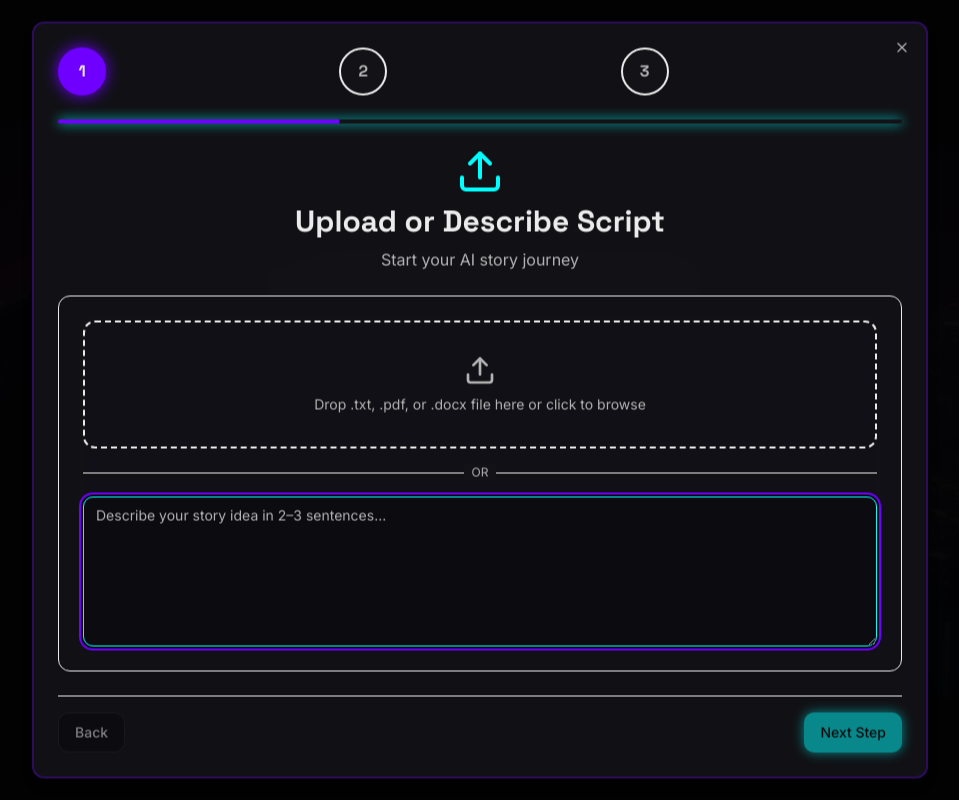
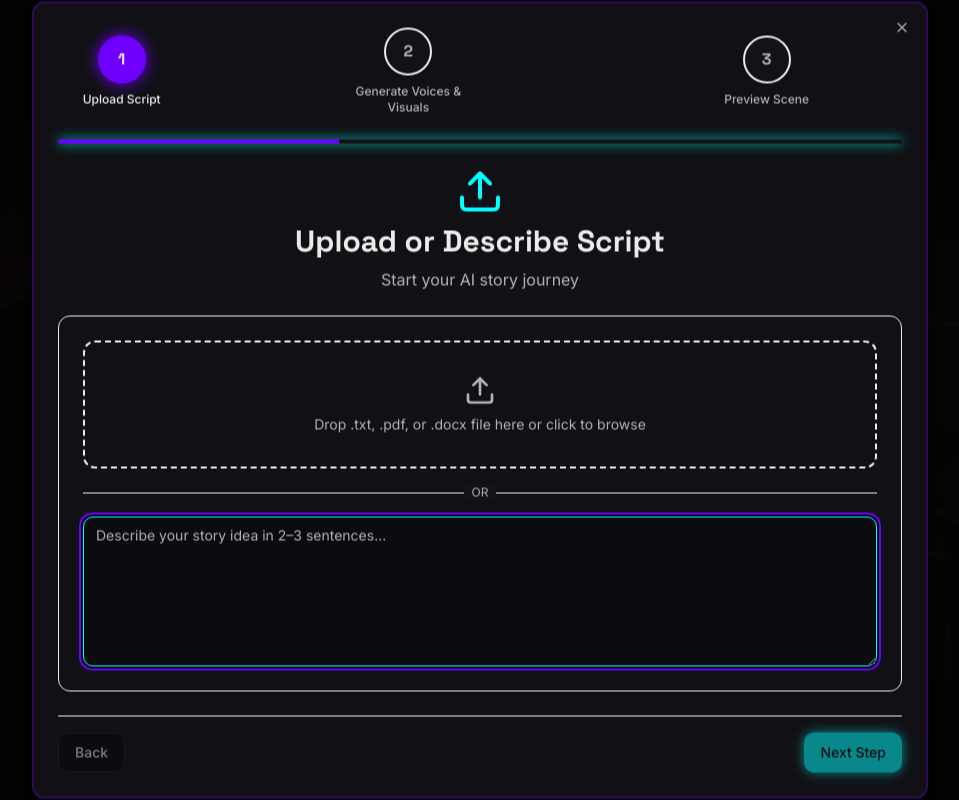
Before and after one commit to HexaToken/cineverse-story-studio, a React (Vite) app: page / in a window 1280 px wide. Both pictures are taken after a click on the button "Create with AI". Shown: the top 800 px of the page, without its empty margins (160-1119 px from the left). Built offline with nearby package versions, Linux system fonts and the light colour scheme; the HTML template or start-up script is replaced by a standard one.

Commit message:
feat: Add step details to creator wizard

```diff
--- a/src/components/CreatorWizard.tsx
+++ b/src/components/CreatorWizard.tsx
@@ -49,25 +49,36 @@ const CreatorWizard = ({ open, onOpenChange }: CreatorWizardProps) => {
       <DialogContent className="max-w-4xl bg-surface/95 backdrop-blur-xl border-2 border-primary/30 shadow-glow-purple">
         <div className="space-y-6">
           {/* Progress Steps */}
-          <div className="flex justify-between items-center">
-            {[1, 2, 3].map((stepNum) => (
-              <div key={stepNum} className="flex items-center flex-1">
+          <div className="flex justify-between items-center gap-4">
+            {[
+              { num: 1, label: "Upload Script" },
+              { num: 2, label: "Generate Voices & Visuals" },
+              { num: 3, label: "Preview Scene" }
+            ].map(({ num, label }) => (
+              <div key={num} className="flex items-center flex-1">
+                <div className="flex flex-col items-center flex-1">
                   <div className={`flex items-center justify-center w-12 h-12 rounded-full border-2 transition-all duration-300 ${
-                  step >= stepNum
+                    step >= num
                       ? 'bg-primary border-primary shadow-glow-purple'
                       : 'bg-surface border-border/50'
                   }`}>
-                  {step > stepNum ? (
+                    {step > num ? (
                       <Check className="w-6 h-6 text-primary-foreground" />
                     ) : (
-                    <span className={`font-display font-bold ${step >= stepNum ? 'text-primary-foreground' : 'text-muted-foreground'}`}>
-                      {stepNum}
+                      <span className={`font-display font-bold ${step >= num ? 'text-primary-foreground' : 'text-muted-foreground'}`}>
+                        {num}
                       </span>
                     )}
                   </div>
-                {stepNum < 3 && (
+                  <span className={`text-xs mt-2 text-center font-medium transition-colors ${
+                    step >= num ? 'text-foreground' : 'text-muted-foreground'
+                  }`}>
+                    {label}
+                  </span>
+                </div>
+                {num < 3 && (
                   <div className={`flex-1 h-0.5 mx-2 transition-all duration-300 ${
-                    step > stepNum ? 'bg-primary shadow-glow-cyan' : 'bg-border/50'
+                    step > num ? 'bg-primary shadow-glow-cyan' : 'bg-border/50'
                   }`} />
                 )}
               </div>
```
Lines whose indentation alone changed are shown as unchanged.
